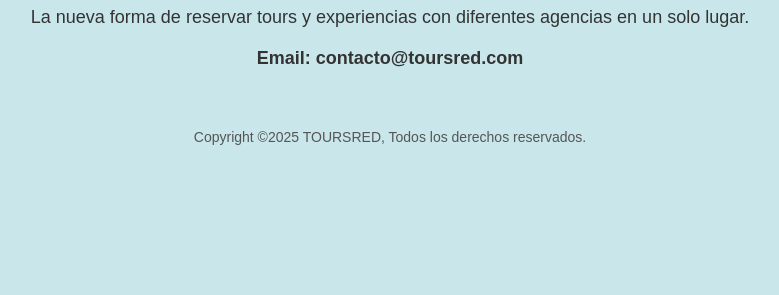
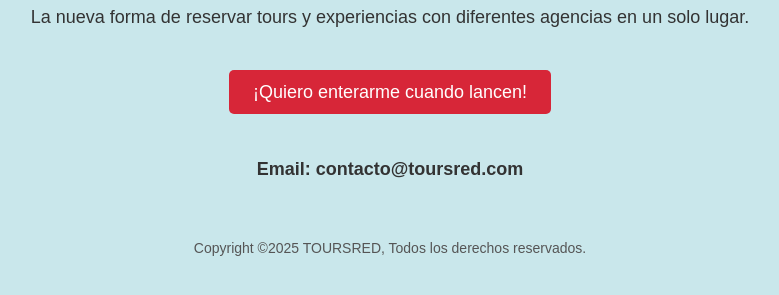
Before and after one commit to toursred/coming_soon, a plain HTML site: page index.html in a window 1280 px wide. Shown: the part 377-672 px from the top of the page, without its empty margins (250-1029 px from the left). Drawn offline with Linux system fonts and the light colour scheme.

Commit message:
Update index.html
Incluir Formulario de registro

```diff
--- a/index.html
+++ b/index.html
@@ -57,6 +57,13 @@
     <img src="logo.png" alt="ToursRed Logo">
     <h1>¡Próximamente!</h1>
     <p>La nueva forma de reservar tours y experiencias con diferentes agencias en un solo lugar.</p>
+	<br>
+	<p>
+  <a href="https://forms.gle/3CVSckEQh9gtg9659" target="_blank" style="padding: 12px 24px; background-color: #d72638; color: white; text-decoration: none; border-radius: 5px;">
+    ¡Quiero enterarme cuando lancen!
+  </a>
+</p>
+	<br>
     <p class="email">Email: <a href="mailto:contacto@toursred.com">contacto@toursred.com</a></p>
 
     <footer>
```
